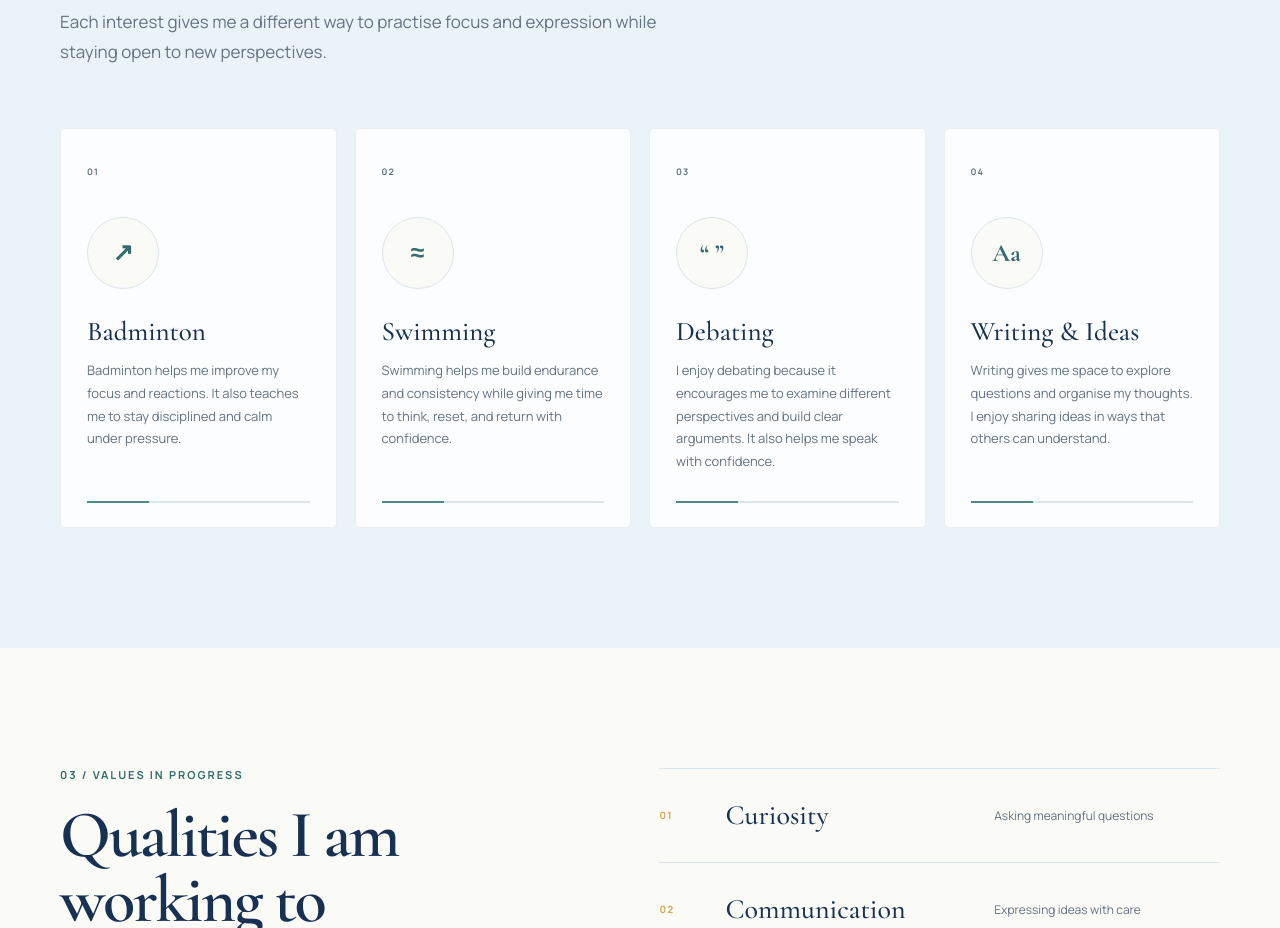
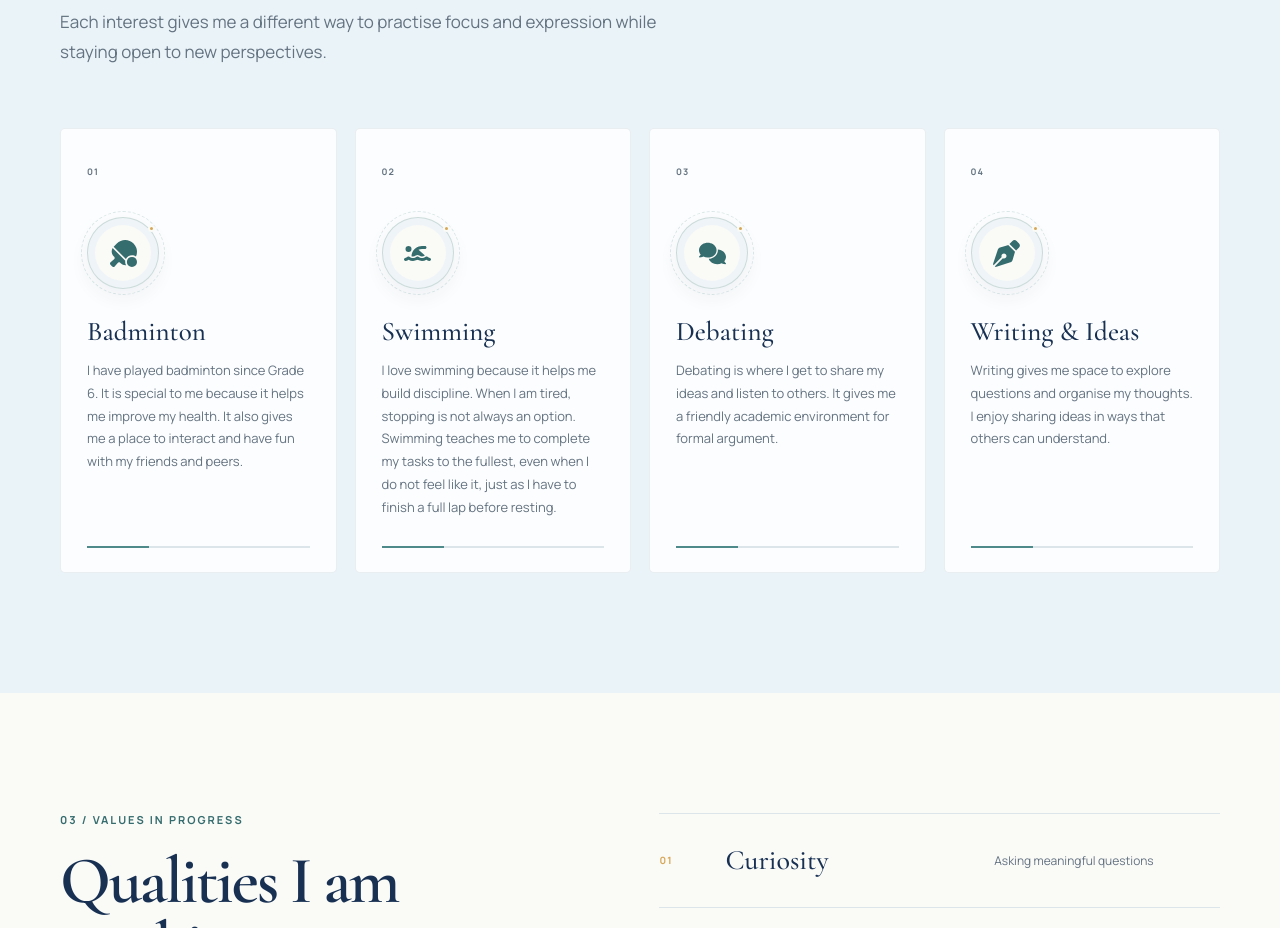
Before and after one commit to quanquanquan8080/Profolio, a Next.js app: page / in a window 1280 px wide. Shown: the part 2040-2968 px from the top of the page. Built offline with nearby package versions, Linux system fonts and the light colour scheme.

Commit message:
Refresh interest cards

```diff
--- a/app/globals.css
+++ b/app/globals.css
@@ -568,7 +568,7 @@ h2 {
 
 .interest-card {
   position: relative;
-  min-height: 365px;
+  min-height: 430px;
   padding: 26px;
   overflow: hidden;
   border: 1px solid rgba(24, 49, 83, 0.08);
@@ -591,18 +591,52 @@ h2 {
 }
 
 .interest-icon {
+  position: relative;
   width: 72px;
   height: 72px;
   margin: 34px 0 28px;
   display: grid;
   place-items: center;
-  border: 1px solid var(--border);
+  border: 1px solid rgba(79, 138, 139, 0.28);
   border-radius: 50%;
   background: var(--warm-white);
   color: var(--teal-dark);
-  font-family: var(--font-display), serif;
-  font-size: 25px;
-  font-weight: 700;
+  box-shadow:
+    inset 0 0 0 7px rgba(234, 243, 248, 0.72),
+    0 8px 20px rgba(24, 49, 83, 0.06);
+  transition: color .2s ease, transform .2s ease, box-shadow .2s ease;
+}
+
+.interest-icon svg {
+  width: 27px;
+  height: 27px;
+}
+
+.interest-icon::before {
+  content: "";
+  position: absolute;
+  inset: -7px;
+  border: 1px dashed rgba(79, 138, 139, 0.2);
+  border-radius: 50%;
+}
+
+.interest-icon-dot {
+  position: absolute;
+  right: 3px;
+  top: 7px;
+  width: 7px;
+  height: 7px;
+  border: 2px solid var(--warm-white);
+  border-radius: 50%;
+  background: var(--gold);
+}
+
+.interest-card:hover .interest-icon {
+  color: var(--navy);
+  transform: rotate(-3deg) scale(1.04);
+  box-shadow:
+    inset 0 0 0 7px rgba(234, 243, 248, 0.92),
+    0 12px 26px rgba(24, 49, 83, 0.1);
 }
 
 .interest-card h3 {
@@ -1321,7 +1355,7 @@ h2 {
   }
 
   .interest-card {
-    min-height: 315px;
+    min-height: 405px;
   }
 
   .goal-intro {
@@ -1517,7 +1551,7 @@ h2 {
   }
 
   .interest-card {
-    min-height: 300px;
+    min-height: 390px;
   }
 
   .value-row {
--- a/app/page.tsx
+++ b/app/page.tsx
@@ -1,6 +1,12 @@
 "use client";
 
 import { FormEvent, useEffect, useState } from "react";
+import {
+  FaComments,
+  FaPenNib,
+  FaPersonSwimming,
+  FaTableTennisPaddleBall,
+} from "react-icons/fa6";
 
 type WritingPiece = {
   id: number;
@@ -182,28 +188,28 @@ const navLinks = [
 const interests = [
   {
     number: "01",
-    symbol: "↗",
+    icon: FaTableTennisPaddleBall,
     title: "Badminton",
     description:
-      "Badminton helps me improve my focus and reactions. It also teaches me to stay disciplined and calm under pressure.",
+      "I have played badminton since Grade 6. It is special to me because it helps me improve my health. It also gives me a place to interact and have fun with my friends and peers.",
   },
   {
     number: "02",
-    symbol: "≈",
+    icon: FaPersonSwimming,
     title: "Swimming",
     description:
-      "Swimming helps me build endurance and consistency while giving me time to think, reset, and return with confidence.",
+      "I love swimming because it helps me build discipline. When I am tired, stopping is not always an option. Swimming teaches me to complete my tasks to the fullest, even when I do not feel like it, just as I have to finish a full lap before resting.",
   },
   {
     number: "03",
-    symbol: "“ ”",
+    icon: FaComments,
     title: "Debating",
     description:
-      "I enjoy debating because it encourages me to examine different perspectives and build clear arguments. It also helps me speak with confidence.",
+      "Debating is where I get to share my ideas and listen to others. It gives me a friendly academic environment for formal argument.",
   },
   {
     number: "04",
-    symbol: "Aa",
+    icon: FaPenNib,
     title: "Writing & Ideas",
     description:
       "Writing gives me space to explore questions and organise my thoughts. I enjoy sharing ideas in ways that others can understand.",
@@ -375,15 +381,21 @@ function InterestsSection() {
           intro="Each interest gives me a different way to practise focus and expression while staying open to new perspectives."
         />
         <div className="interest-grid">
-          {interests.map((interest) => (
+          {interests.map((interest) => {
+            const Icon = interest.icon;
+            return (
               <article className="interest-card" key={interest.title}>
                 <span className="card-number">{interest.number}</span>
-              <div className="interest-icon" aria-hidden="true">{interest.symbol}</div>
+                <div className="interest-icon" aria-hidden="true">
+                  <Icon />
+                  <span className="interest-icon-dot" />
+                </div>
                 <h3>{interest.title}</h3>
                 <p>{interest.description}</p>
                 <span className="card-line" aria-hidden="true" />
               </article>
-          ))}
+            );
+          })}
         </div>
       </div>
     </section>
--- a/package.json
+++ b/package.json
@@ -17,7 +17,8 @@
     "drizzle-orm": "0.45.2",
     "next": "^16.3.0",
     "react": "19.2.6",
-    "react-dom": "19.2.6"
+    "react-dom": "19.2.6",
+    "react-icons": "^5.7.0"
   },
   "devDependencies": {
     "@cloudflare/vite-plugin": "1.37.1",
```
Also changed, not shown: 1 other file (tests, documents, lock files or other folders). Lines whose indentation alone changed are shown as unchanged.
